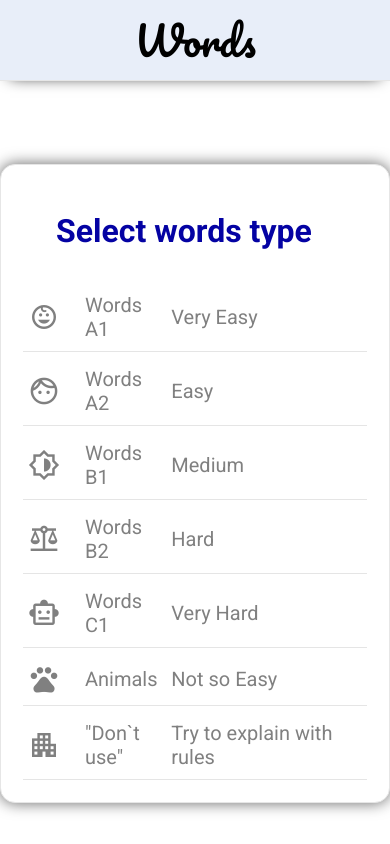
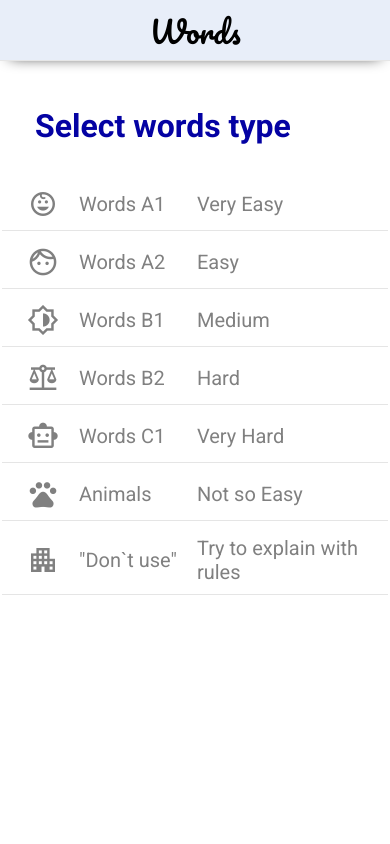
Before and after one commit to OleksandrLi/cards, a React (Create React App) app: page / in a window 390 px wide. Built offline with nearby package versions, Linux system fonts and the light colour scheme; a web font is replaced by a local one.

Commit message:
add mobile styles

```diff
--- a/src/features/home/index.tsx
+++ b/src/features/home/index.tsx
@@ -21,7 +21,7 @@ const Home = () => {
               <IconTD>
                 <span className="material-symbols-outlined">child_care</span>
               </IconTD>
-              <TD flex={0.4}>Words A1</TD>
+              <TD flex={0.5}>Words A1</TD>
               <TD flex={1}>Very Easy</TD>
             </TR>
           </Link>
@@ -30,7 +30,7 @@ const Home = () => {
               <IconTD>
                 <span className="material-symbols-outlined">face</span>
               </IconTD>
-              <TD flex={0.4}>Words A2</TD>
+              <TD flex={0.5}>Words A2</TD>
               <TD flex={1}>Easy</TD>
             </TR>
           </Link>
@@ -41,7 +41,7 @@ const Home = () => {
                   brightness_medium
                 </span>
               </IconTD>
-              <TD flex={0.4}>Words B1</TD>
+              <TD flex={0.5}>Words B1</TD>
               <TD flex={1}>Medium</TD>
             </TR>
           </Link>
@@ -50,7 +50,7 @@ const Home = () => {
               <IconTD>
                 <span className="material-symbols-outlined">balance</span>
               </IconTD>
-              <TD flex={0.4}>Words B2</TD>
+              <TD flex={0.5}>Words B2</TD>
               <TD flex={1}>Hard</TD>
             </TR>
           </Link>
@@ -59,7 +59,7 @@ const Home = () => {
               <IconTD>
                 <span className="material-symbols-outlined">smart_toy</span>
               </IconTD>
-              <TD flex={0.4}>Words C1</TD>
+              <TD flex={0.5}>Words C1</TD>
               <TD flex={1}>Very Hard</TD>
             </TR>
           </Link>
@@ -68,7 +68,7 @@ const Home = () => {
               <IconTD>
                 <span className="material-symbols-outlined">pets</span>
               </IconTD>
-              <TD flex={0.4}>Animals</TD>
+              <TD flex={0.5}>Animals</TD>
               <TD flex={1}>Not so Easy</TD>
             </TR>
           </Link>
@@ -77,7 +77,7 @@ const Home = () => {
             <IconTD>
               <span className="material-symbols-outlined">apartment</span>
             </IconTD>
-            <TD flex={0.4}>&quot;Don`t use&quot;</TD>
+            <TD flex={0.5}>&quot;Don`t use&quot;</TD>
             <TD flex={1}>Try to explain with rules</TD>
             {/*</Link>*/}
           </TR>
--- a/src/features/home/styles.ts
+++ b/src/features/home/styles.ts
@@ -6,6 +6,12 @@ export const HomeContainer = styled.div`
   border-radius: 15px;
   border: 1px solid #e6e6e6;
   box-shadow: 0 0 15px 0 rgba(0, 0, 0, 0.6);
+
+  @media (max-width: 680px) {
+    padding: 20px 0;
+    box-shadow: none;
+    border: none;
+  }
 `;
 
 export const NavigationTitle = styled.h2`
@@ -38,6 +44,10 @@ export const TR = styled.tr<{ disabled?: boolean }>(({ disabled }) => {
     font-size: 20px;
     color: gray;
   }
+
+  @media (max-width: 680px) {
+    padding: 10px 20px;
+  }
 `;
 });
 
@@ -50,11 +60,24 @@ export const IconTD = styled.td`
   span {
     font-size: 32px;
   }
+
+  @media (max-width: 680px) {
+    margin-right: 10px;
+  }
 `;
 
 export const TD = styled.td<{ flex: number }>(({ flex }) => {
   return `
     padding: 10px 0;
     flex: ${flex};
+
+    @media (max-width: 680px) {
+      padding: 10px;
+      flex: ${flex * 1.3};
+
+      &:last-of-type {
+        flex: ${flex};
+      }
+    }
     `;
 });
--- a/src/features/word/index.tsx
+++ b/src/features/word/index.tsx
@@ -2,7 +2,13 @@ import React, { useEffect, useState } from "react";
 import { useParams } from "react-router-dom";
 import { WordsRoutes } from "../../constants/routes";
 import { selectArray } from "../../helpers/selectArray";
-import { Description, EnglishWord, NextButton, WordContainer } from "./styles";
+import {
+  Container,
+  Description,
+  EnglishWord,
+  NextButton,
+  WordContainer,
+} from "./styles";
 
 const Word = () => {
   const { type } = useParams();
@@ -24,7 +30,7 @@ const Word = () => {
   return (
     <>
       {word.length ? (
-        <>
+        <Container>
           <WordContainer>
             <EnglishWord>{word[0]}</EnglishWord>
             <Description arrayLength={word.length}>{word[1]}</Description>
@@ -33,7 +39,7 @@ const Word = () => {
             ) : null}
           </WordContainer>
           <NextButton onClick={handleNextWord}>Next Word</NextButton>
-        </>
+        </Container>
       ) : null}
     </>
   );
--- a/src/features/word/styles.ts
+++ b/src/features/word/styles.ts
@@ -1,4 +1,12 @@
 import styled from "styled-components";
+
+export const Container = styled.div`
+  @media (max-width: 680px) {
+    height: calc(100vh - 130px);
+    display: flex;
+    flex-direction: column;
+  }
+`;
 
 export const WordContainer = styled.div`
   display: flex;
@@ -14,6 +22,13 @@ export const WordContainer = styled.div`
 
   div {
     margin: 10px 0;
+  }
+
+  @media (max-width: 680px) {
+    width: 100%;
+    box-sizing: border-box;
+    margin-top: 10vh;
+    padding: 60px 0 50px;
   }
 `;
 
@@ -50,7 +65,15 @@ export const NextButton = styled.div`
   cursor: pointer;
   transition: 0.2s;
 
-  &:hover {
+  &:hover,
+  &:active {
     background-color: rgba(255, 165, 0, 0.2);
   }
+
+  @media (max-width: 680px) {
+    align-self: flex-end;
+    margin: 0 auto 50px;
+    font-size: 40px;
+    border-width: 3px;
+  }
 `;
--- a/src/shared/header/styles.ts
+++ b/src/shared/header/styles.ts
@@ -16,6 +16,10 @@ export const HeaderContainer = styled.header`
     max-width: max-content;
     margin: 0 auto;
   }
+
+  @media (max-width: 680px) {
+    height: 60px;
+  }
 `;
 
 // export const MainMenuButton = styled(Link)`
@@ -31,4 +35,8 @@ export const HeaderTitle = styled.h1`
   font-weight: 400;
   font-family: "Pacifico", cursive;
   text-align: center;
+
+  @media (max-width: 680px) {
+    font-size: 30px;
+  }
 `;
--- a/src/shared/layout/styles.ts
+++ b/src/shared/layout/styles.ts
@@ -22,11 +22,20 @@ export const MainContainer = styled.main`
   //background-size: contain;
   //background-repeat: no-repeat;
   //filter: opacity(0.2);
+
+  @media (max-width: 680px) {
+    min-height: 100vh;
+    margin-top: 0;
+  }
 `;
 
 export const Main = styled.div`
-  margin: 10vh auto 0;
+  margin: 80px auto 0;
   width: 100%;
   max-width: 600px;
-  height: 100%;
+  min-height: 100%;
+
+  @media (max-width: 680px) {
+    margin-top: 60px;
+  }
 `;
```
